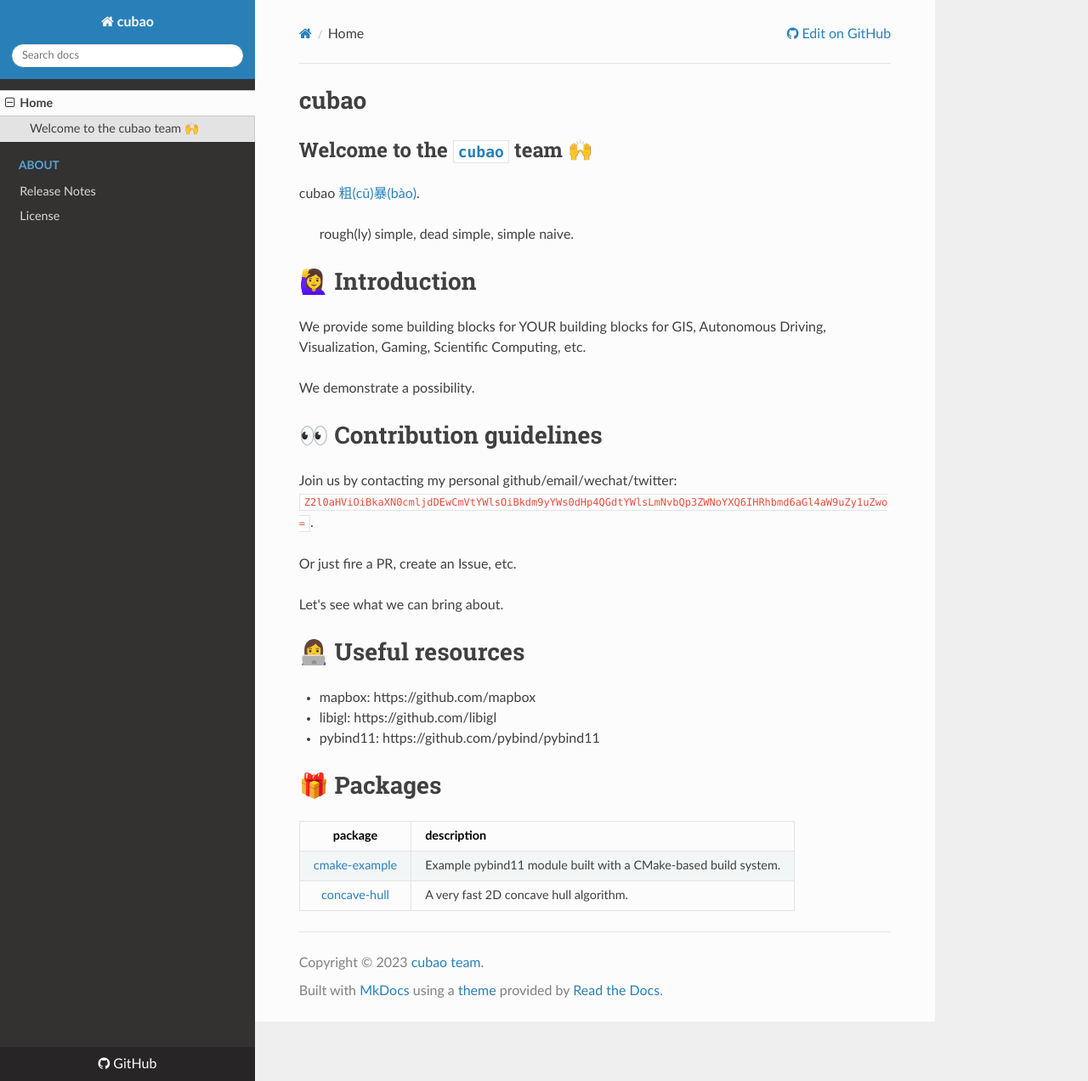
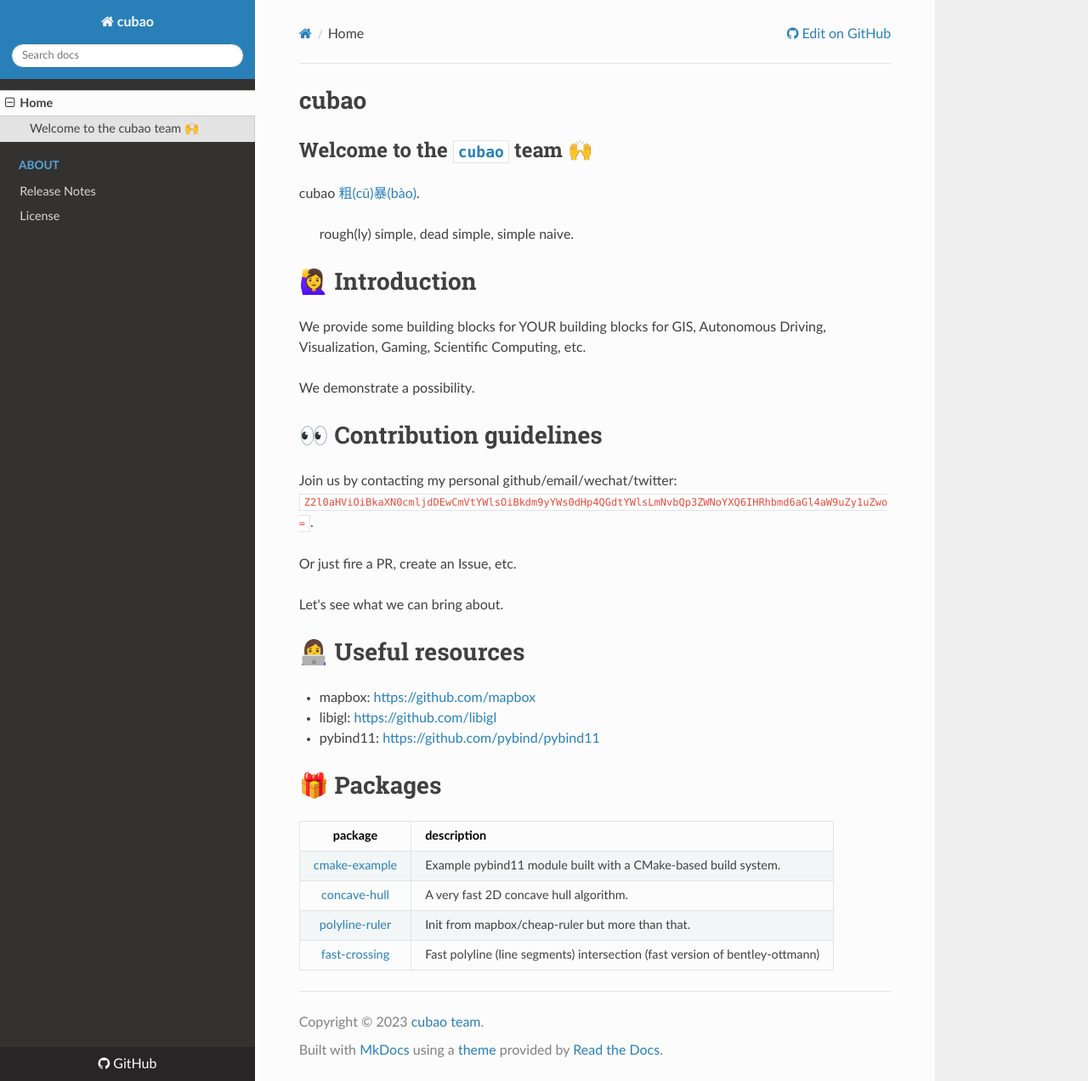
Before and after one commit to cubao/index, an MkDocs documentation site: the page built from docs/index.md, in a window 1280 px wide and 1272 px high. Shown: the whole window at 85% size. Built offline with MkDocs 1.6.1, drawn with Linux system fonts in a browser that asks for light colours; nearby versions of some CDN libraries.

Commit message:
update docs

```diff
--- a/docs/index.md
+++ b/docs/index.md
@@ -36,14 +36,16 @@
 👩‍💻 Useful resources
 ====================
 
--   mapbox: https://github.com/mapbox
--   libigl: https://github.com/libigl
--   pybind11: https://github.com/pybind/pybind11
+-   mapbox: <https://github.com/mapbox>
+-   libigl: <https://github.com/libigl>
+-   pybind11: <https://github.com/pybind/pybind11>
 
-&#127873; Packages
-==================
+🎁 Packages
+============
 
 | package | description |
 | :--: | :-- |
 | [cmake-example](https://cmake-example.readthedocs.io) | Example pybind11 module built with a CMake-based build system. |
 | [concave-hull](https://concave-hull.readthedocs.io) | A very fast 2D concave hull algorithm. |
+| [polyline-ruler](https://polyline-ruler.readthedocs.io) | Init from mapbox/cheap-ruler but more than that. |
+| [fast-crossing](https://fast-crossing.readthedocs.io) | Fast polyline (line segments) intersection (fast version of bentley-ottmann) |
```
